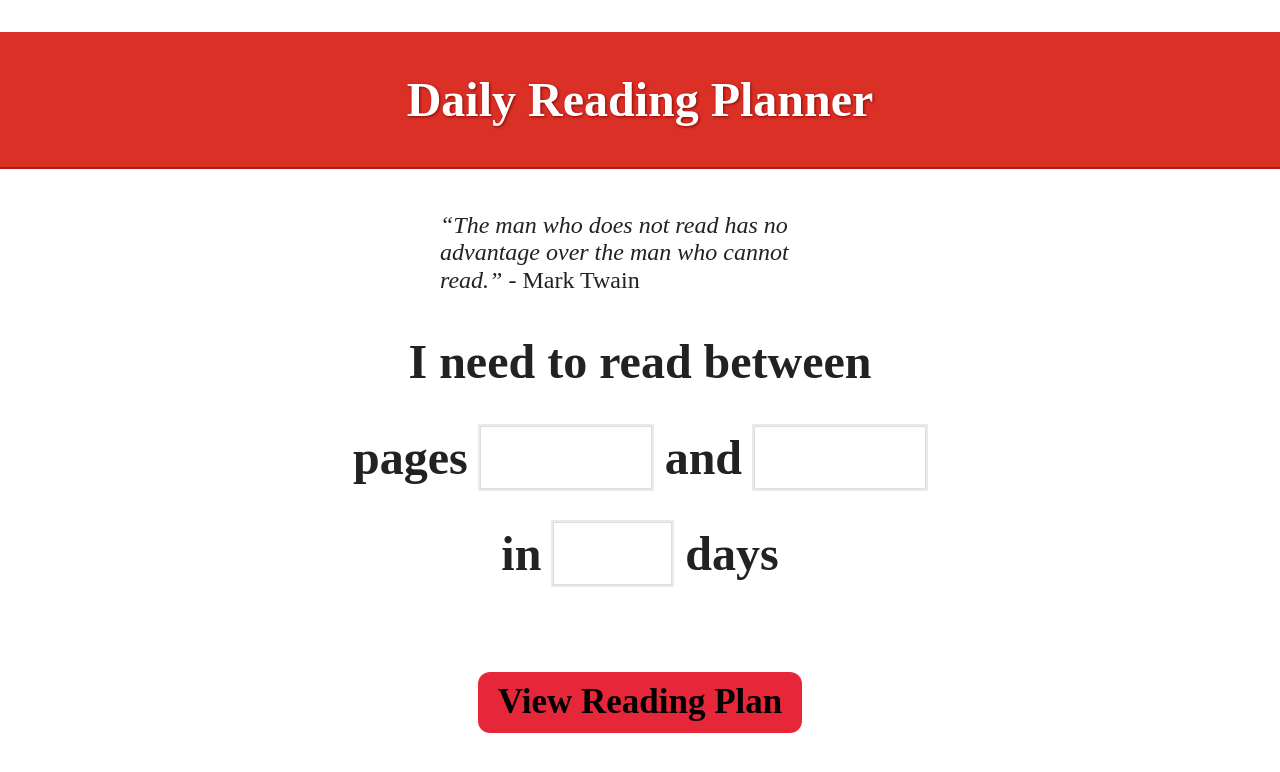
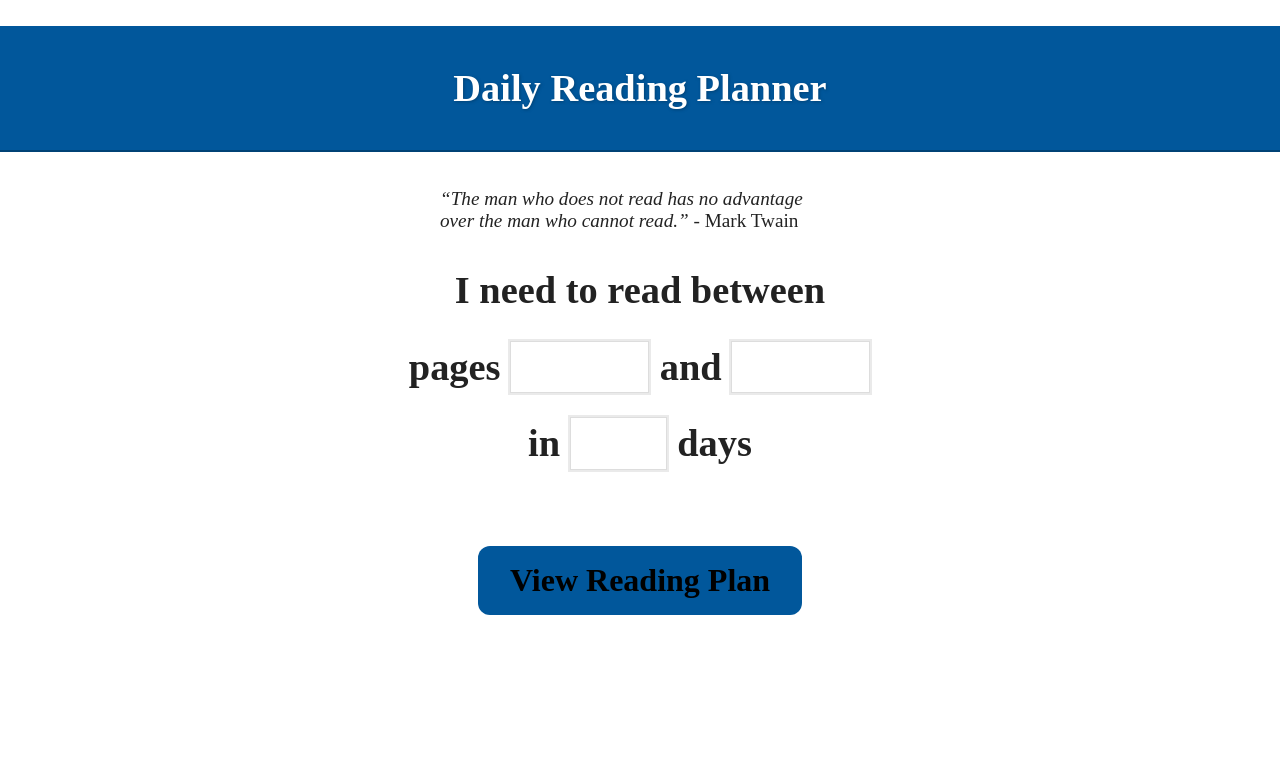
Before and after one commit to Tiffufu/reading-calculator, a website built with Parcel: page index.html in a window 1280 px wide. Built offline with nearby package versions, Linux system fonts and the light colour scheme; some icons are missing.

Commit message:
Changed main color
- Includes minor styling changes

```diff
--- a/css/main.css
+++ b/css/main.css
@@ -87,8 +87,13 @@ textarea {
    Author's custom styles
    ========================================================================== */
 
+:root {
+  --main-color: #01579B;
+  --shadow: #004275;
+}
+
 body {
-  font-size: 1.5em;
+  font-size: 1.2rem;
   background: #ffffff;
 
 }
@@ -100,11 +105,11 @@ h1 {
   font-size: 2.5em;
   margin: 0;
   font-weight: bold;
-  background-color: #DB3026;
+  background-color: var(--main-color);
   height: auto;
   vertical-align: middle;
-  border-bottom: 2px solid #B01911;
-  text-shadow: 1px 1px 3px #890700;
+  border-bottom: 2px solid var(--shadow);
+  text-shadow: 1px 1px 3px var(--shadow);
 }
 
 .quote {
@@ -149,10 +154,10 @@ input {
 
 .calculate-btn {
   font-weight: bold;
-  font-size: 35px;
-  background-color: #e62739;
+  font-size: 2rem;
+  background-color: var(--main-color);
   border: 0;
-  padding: 10px 20px;
+  padding: 1rem 2rem;
   border-radius: 12px;
   margin-bottom: 2em;
   margin-top: 2em;
```
